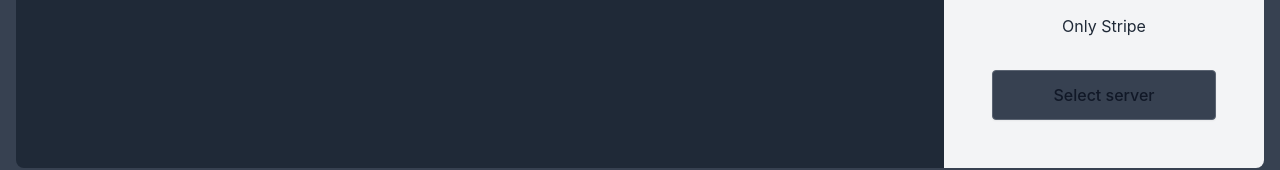
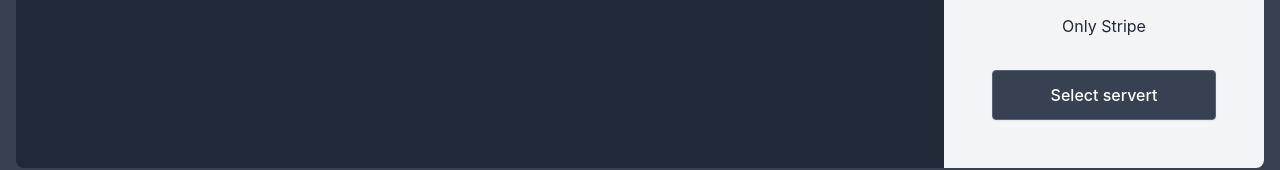
Before and after one commit to cleaner-bot/website, a Next.js app: page /pricing in a window 1280 px wide. Shown: the part 554-724 px from the top of the page. Built offline with nearby package versions, Linux system fonts and the light colour scheme.

Commit message:
fix text color

```diff
--- a/pages/pricing.jsx
+++ b/pages/pricing.jsx
@@ -131,8 +131,8 @@ export default function Pricing() {
                         </p>
                     </div>
                     <Link href="/dash?component=plan">
-                        <a className="mt-8 --btn --btn-4 --btn-neutral">
-                            Select server
+                        <a className="mt-8 text-white --btn --btn-4 --btn-neutral">
+                            Select servert
                         </a>
                     </Link>
                 </div>
```
